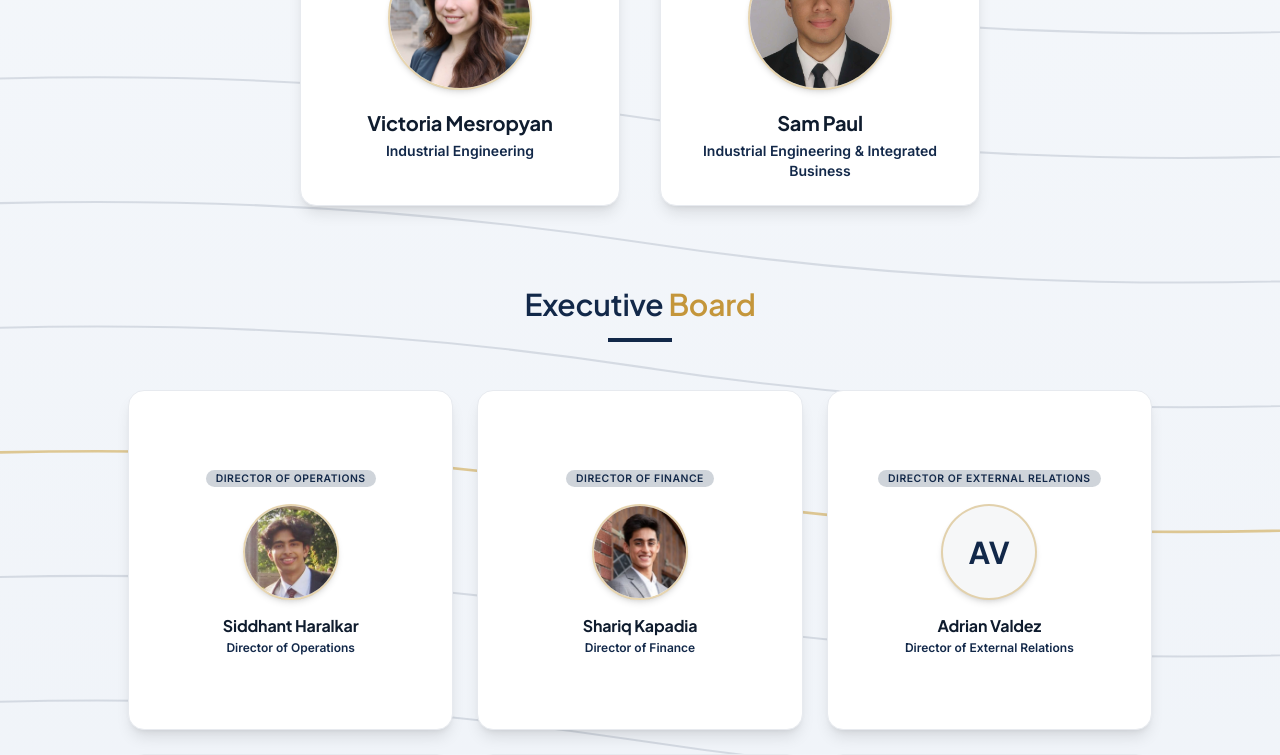
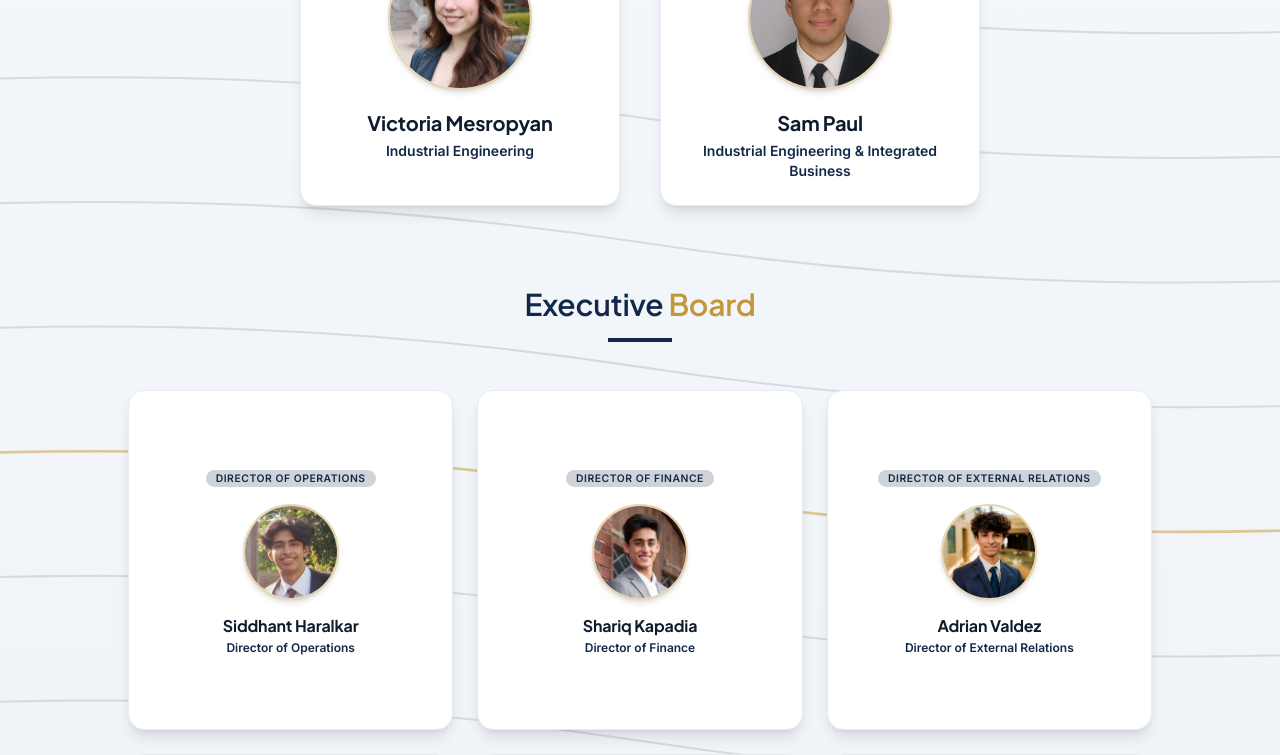
Before and after one commit to vamesropyan-ui/purdue-venture-consulting, a React (Vite) app: page /team in a window 1280 px wide. Shown: the part 395-1150 px from the top of the page. Built offline with nearby package versions, Linux system fonts and the light colour scheme.

Commit message:
Changes
Co-authored-by: vamesropyan-ui <316321609+vamesropyan-ui@users.noreply.github.com>

```diff
--- a/src/components/Team.tsx
+++ b/src/components/Team.tsx
@@ -48,6 +48,7 @@ const executiveBoard = [
     position: "Director of External Relations",
     initials: "AV",
     linkedin: "https://www.linkedin.com/in/adrian-valdez-7a8588243",
+    image: '/team/adrian-valdez.jpg',
     bio: "Adrian is a Finance student with experience in consulting, marketing, and growth strategy. He has helped clients generate tens of millions of views, build communities of millions of users, and contribute to campaigns that supported millions of dollars in funding."
   },
   {
```
